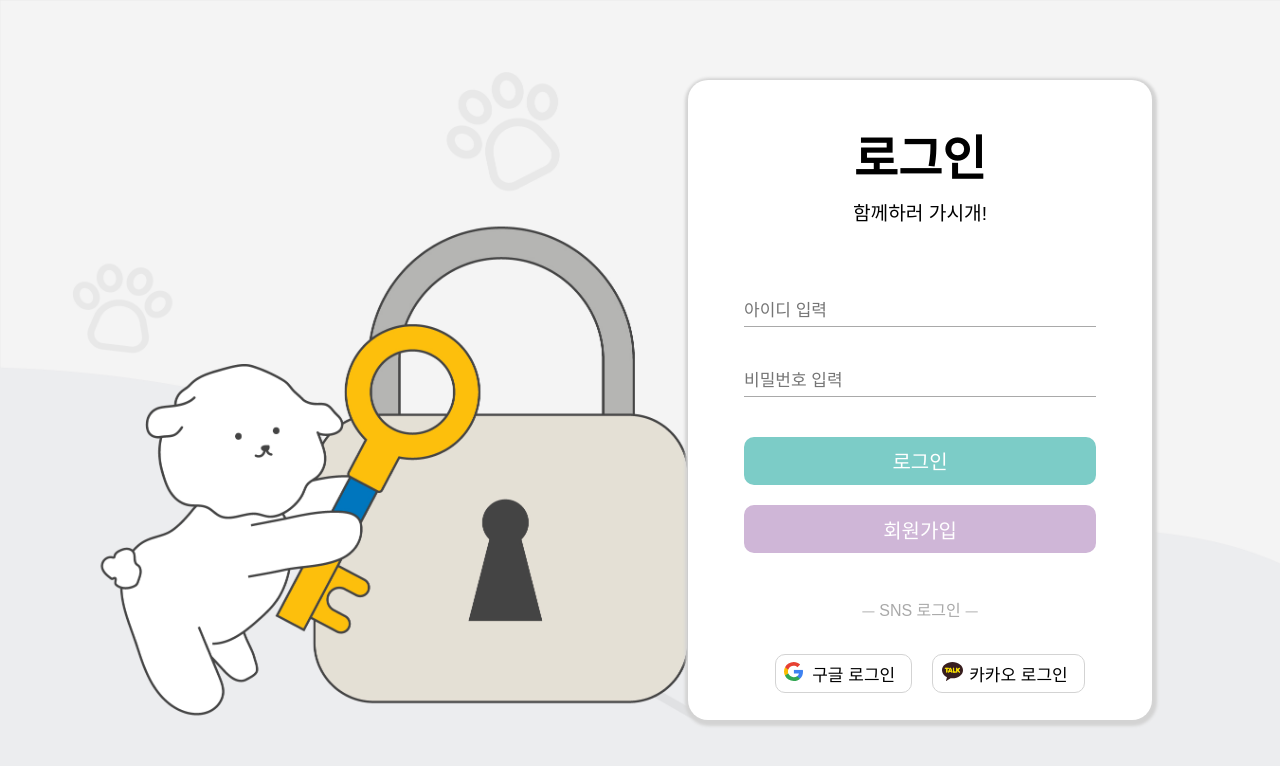
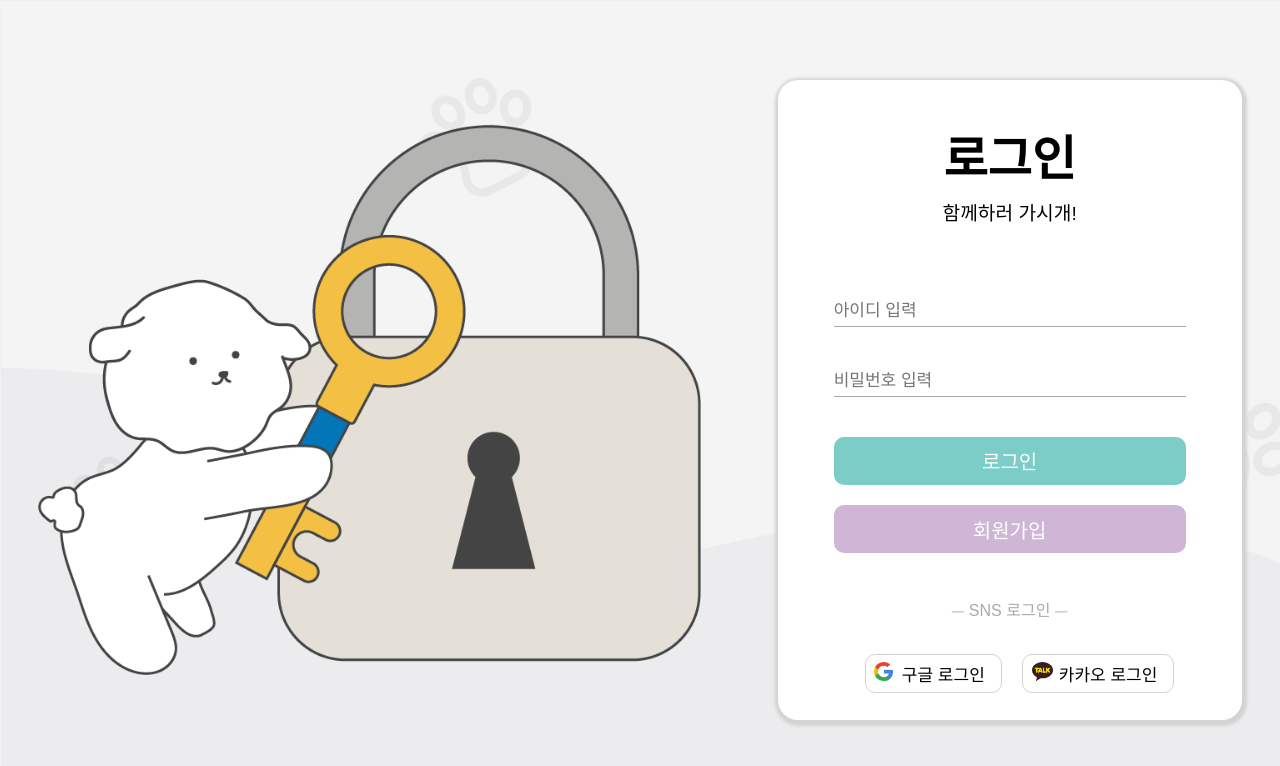
Before and after one commit to kseul/with_dog, a React (Create React App) app: page /signin in a window 1280 px wide. Shown: the top 766 px of the page. Built offline with nearby package versions, Linux system fonts and the light colour scheme.

Commit message:
SignIn UI 수정 작업 완료

```diff
--- a/src/pages/Login/SignIn/SignIn.tsx
+++ b/src/pages/Login/SignIn/SignIn.tsx
@@ -1,14 +1,16 @@
 import styled from 'styled-components';
-import signInbg from 'assets/images/signin-bg.jpg';
+import signInbg from 'assets/images/bg1.jpg';
 import googleIcon from 'assets/svg/google-logo.svg';
 import kakaoIcon from 'assets/svg/kakao-logo.svg';
 import InputForm from '../components/inputForm/InputForm';
 import LoginButton from '../components/loginButton/LoginButton';
 import SNSButton from '../components/SNSButton/SNSButton';
+import character from 'assets/images/LoginBgCharacter.png';
 
 const SignIn = () => {
   return (
     <SignInContainer>
+      <Character src={character} />
       <LoginForm>
         <LoginTitle>로그인</LoginTitle>
         <LoginSubTitle>함께하러 가시개!</LoginSubTitle>
@@ -29,12 +31,15 @@ const SignIn = () => {
 };
 const SignInContainer = styled.div`
   display: flex;
-  justify-content: flex-end;
+  justify-content: space-around;
   align-items: center;
   height: 100vh;
   background-image: url(${signInbg});
   background-size: cover;
   background-repeat: no-repeat;
+`;
+const Character = styled.img`
+  height: 34.375rem;
 `;
 const LoginForm = styled.div`
   display: flex;
@@ -42,7 +47,6 @@ const LoginForm = styled.div`
   align-items: center;
   max-width: 40rem;
   height: 40rem;
-  margin-right: 8rem;
   padding: 3.5rem;
   border-radius: 1.25rem;
   background-color: white;
```
Also changed, not shown: src/assets/images/LoginBgCharacter.png (added), src/pages/Login/components/button/LoginButton.tsx (added).
